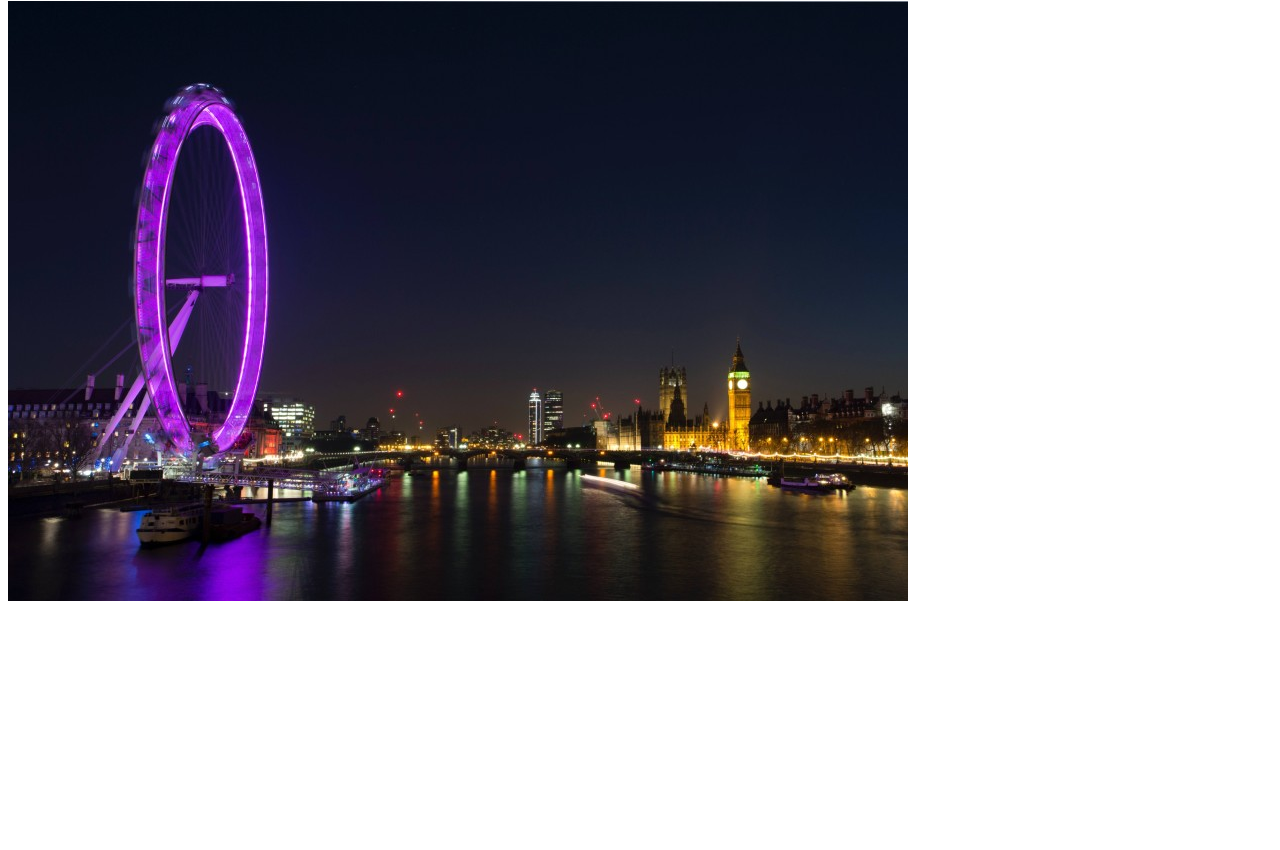
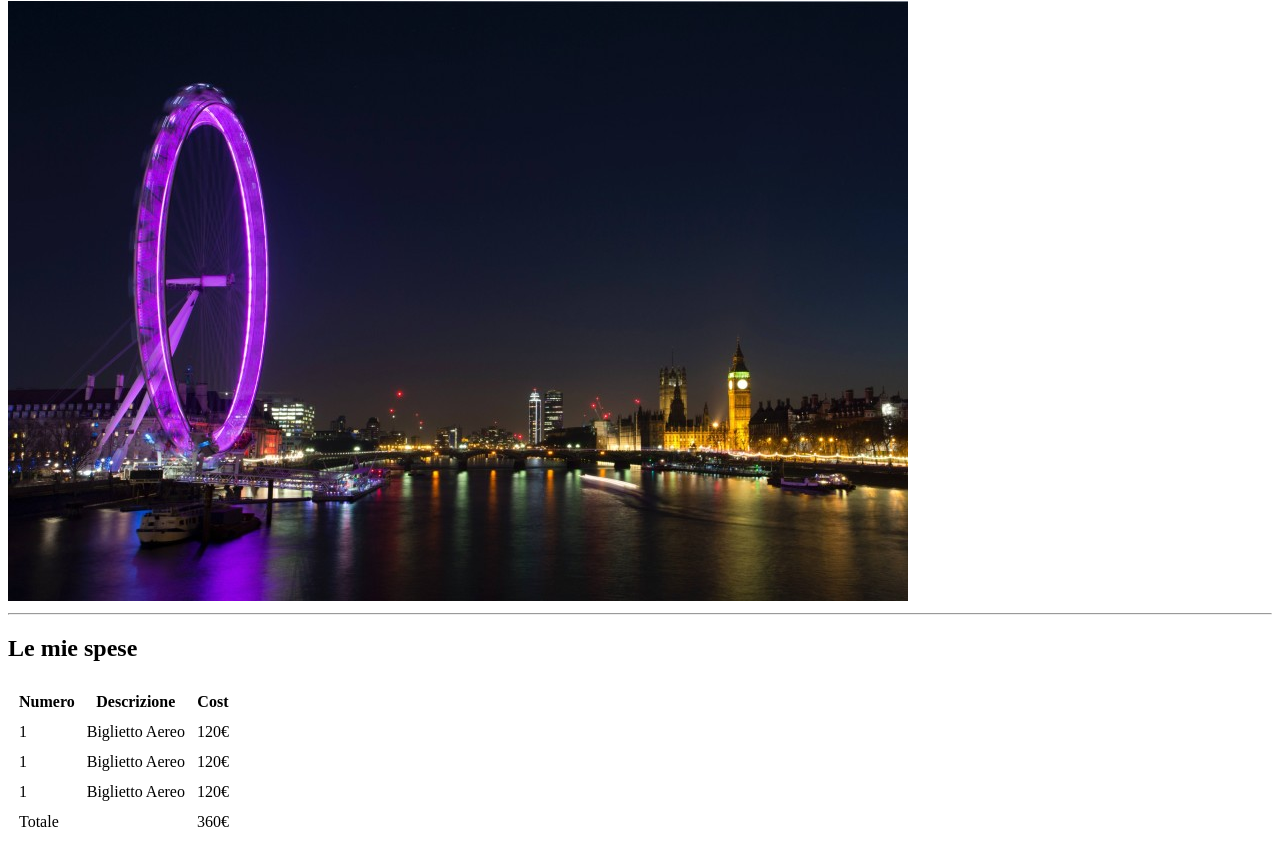
Before and after one commit to itsjackie00/html-london-trip, a plain HTML site: page index.html in a window 1280 px wide. Shown: the part 79-929 px from the top of the page. Before the commit the page ends 800 px from the top, so only its background shows below. Drawn offline with Linux system fonts and the light colour scheme.

Commit message:
added table body and footer

```diff
--- a/index.html
+++ b/index.html
@@ -13,5 +13,53 @@
         <img src="./img/pexels-bill-emrich-230794-1.jpg" style="position:relative; left:-4px;">
         <img src="./img/pexels-bill-emrich-230794-2.jpg" style="position:relative; right:8px;">
     </header>
+    <hr>
+
+    <!-- corpo della paginna -->
+    <main>
+        <section>
+            <h2>Le mie spese</h2>
+            <table style="border-spacing: 10px;">
+
+    <!--  intestazione tabella -->
+                <thead>
+                    <tr>
+                        <th>Numero</th>
+                        <th>Descrizione</th>
+                        <th>Cost</th>
+                    </tr>
+                </thead>
+
+    <!-- intestazione tabella -->
+
+    <!-- corpo tabella -->
+                <tbody>
+                    <tr>
+                        <td>1</td>
+                        <td>Biglietto Aereo</td>
+                        <td>120&euro;</td>
+                    </tr>
+                   <tr>
+                        <td>1</td>
+                        <td>Biglietto Aereo</td>
+                        <td>120&euro;</td>
+                    </tr>
+                    <tr>
+                        <td>1</td>
+                        <td>Biglietto Aereo</td>
+                        <td>120&euro;</td>
+                    </tr>
+                </tbody>
+
+    <!-- chiusura della tabella -->
+                    <tfoot>
+                        <tr>
+                            <td colspan="2"> Totale</td>
+                            <td>360&euro;</td>
+                        </tr>
+                    </tfoot>
+            </table>
+        </section>
+    </main>
 </body>
-</html
+</html>
```
